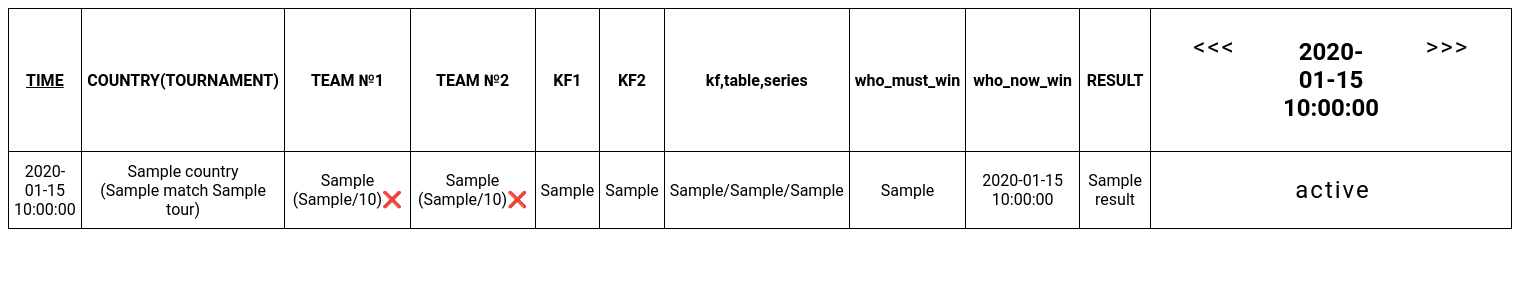
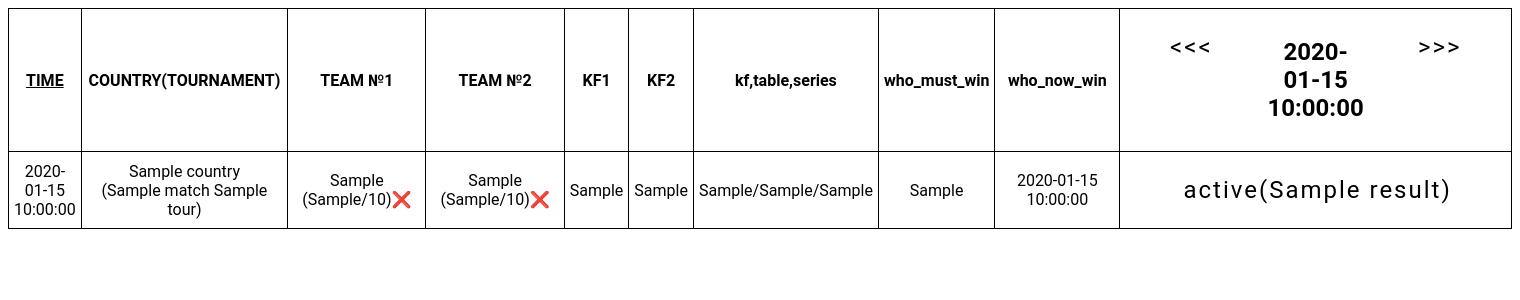
Before and after one commit to butkovevg/parse_flashscore, a Python web app: template templates/analysis.html in a window 1520 px wide. Shown: the top 300 px of the page. Run offline with Jinja, Linux system fonts and the light colour scheme; the template is opened without the code that fills it: most values are stand-ins (such as "Sample title", 1, 10 or a date in 2020).

Commit message:
update html analysis.html

```diff
--- a/templates/analysis.html
+++ b/templates/analysis.html
@@ -101,9 +101,6 @@ a:active {
         <th>kf,table,series</th>
         <th>who_must_win</th>
         <th>who_now_win</th>
-        <!--        RESULT-->
-        <th>RESULT</th>
-
         <th>
             <div style="display: flex; justify-content: center;">
                 <button id="prevButton" onclick="navigateToValue({{ day }}-1)" style="display: inline-block;"> <<<
@@ -151,10 +148,9 @@ a:active {
         <td>{{ match.by_coefficient }}/{{ match.by_position_table }}/{{ match.by_series }}</td>
         <td>{{ match.who_must_win }}</td>
         <td>{{ match.who_now_win }}</td>
-        <td>{{ match.result }}</td>
         <td>
             <a href="https://www.flashscorekz.com/match/{{ match.link }}/#/standings/table/overall" target="_blank">
-                <button>{{ match.status }}</button>
+                <button>{{ match.status }}({{ match.result }})</button>
             </a>
         </td>
 
```
